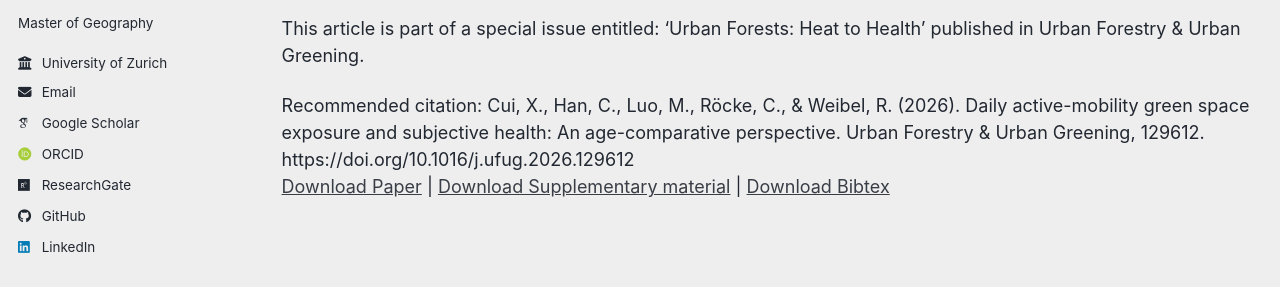
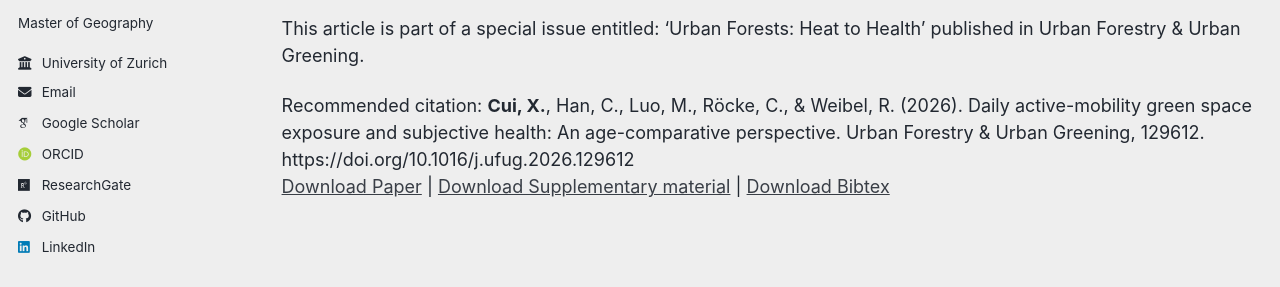
Before and after one commit to 666Xiao666/666Xiao666.github.io, a Jekyll site: the page built from _pages/collection-archive.html, in a window 1280 px wide. Shown: the part 303-590 px from the top of the page. Built offline with Jekyll 4.4.1, drawn with Linux system fonts in a browser that asks for light colours; some web fonts are replaced; a script bundle is joined from its source files by our own code; library files that are not in the unit come from our copies.

```diff
--- a/_includes/archive-single.html
+++ b/_includes/archive-single.html
@@ -53,21 +53,21 @@
     {% endif %}
 
     {% if post.citation and post.paperurl and post.slidesurl and post.bibtexurl %}
-      <p>Recommended citation: {{ post.citation }}<br /><a href="{{ post.paperurl }}">Download Paper</a> | <a href="{{ post.slidesurl }}">Download Supplementary material</a> | <a href="{{ post.bibtexurl }}">Download Bibtex</a></p>
+      <p>Recommended citation: {{ post.citation | replace: "Cui, X.", "<strong>Cui, X.</strong>" | replace: "Cui X.", "<strong>Cui X.</strong>" | replace: "Cui, X", "<strong>Cui, X</strong>" | replace: "Cui X", "<strong>Cui X</strong>" }}<br /><a href="{{ post.paperurl }}">Download Paper</a> | <a href="{{ post.slidesurl }}">Download Supplementary material</a> | <a href="{{ post.bibtexurl }}">Download Bibtex</a></p>
     {% elsif post.citation and post.paperurl and post.slidesurl %}
-      <p>Recommended citation: {{ post.citation }}<br /><a href="{{ post.paperurl }}">Download Paper</a> | <a href="{{ post.slidesurl }}">Download Supplementary material</a></p>
+      <p>Recommended citation: {{ post.citation | replace: "Cui, X.", "<strong>Cui, X.</strong>" | replace: "Cui X.", "<strong>Cui X.</strong>" | replace: "Cui, X", "<strong>Cui, X</strong>" | replace: "Cui X", "<strong>Cui X</strong>" }}<br /><a href="{{ post.paperurl }}">Download Paper</a> | <a href="{{ post.slidesurl }}">Download Supplementary material</a></p>
     {% elsif post.citation and post.paperurl and post.bibtexurl %}
-      <p>Recommended citation: {{ post.citation }}<br /><a href="{{ post.paperurl }}">Download Paper</a> | <a href="{{ post.bibtexurl }}">Download Bibtex</a></p>
+      <p>Recommended citation: {{ post.citation | replace: "Cui, X.", "<strong>Cui, X.</strong>" | replace: "Cui X.", "<strong>Cui X.</strong>" | replace: "Cui, X", "<strong>Cui, X</strong>" | replace: "Cui X", "<strong>Cui X</strong>" }}<br /><a href="{{ post.paperurl }}">Download Paper</a> | <a href="{{ post.bibtexurl }}">Download Bibtex</a></p>
     {% elsif post.citation and post.paperurl %}
-      <p>Recommended citation: {{ post.citation }}<br /><a href="{{ post.paperurl }}">Download Paper</a></p>
+      <p>Recommended citation: {{ post.citation | replace: "Cui, X.", "<strong>Cui, X.</strong>" | replace: "Cui X.", "<strong>Cui X.</strong>" | replace: "Cui, X", "<strong>Cui, X</strong>" | replace: "Cui X", "<strong>Cui X</strong>" }}<br /><a href="{{ post.paperurl }}">Download Paper</a></p>
     {% elsif post.citation and post.slidesurl and post.bibtexurl %}
-      <p>Recommended citation: {{ post.citation }}<br /><a href="{{ post.slidesurl }}">Download Supplementary material</a> | <a href="{{ post.bibtexurl}}">Download Bibtex</a></p>
+      <p>Recommended citation: {{ post.citation | replace: "Cui, X.", "<strong>Cui, X.</strong>" | replace: "Cui X.", "<strong>Cui X.</strong>" | replace: "Cui, X", "<strong>Cui, X</strong>" | replace: "Cui X", "<strong>Cui X</strong>" }}<br /><a href="{{ post.slidesurl }}">Download Supplementary material</a> | <a href="{{ post.bibtexurl}}">Download Bibtex</a></p>
     {% elsif post.citation and post.slidesurl %}
-      <p>Recommended citation: {{ post.citation }}<br /><a href="{{ post.slidesurl }}">Download Supplementary material</a></p>
+      <p>Recommended citation: {{ post.citation | replace: "Cui, X.", "<strong>Cui, X.</strong>" | replace: "Cui X.", "<strong>Cui X.</strong>" | replace: "Cui, X", "<strong>Cui, X</strong>" | replace: "Cui X", "<strong>Cui X</strong>" }}<br /><a href="{{ post.slidesurl }}">Download Supplementary material</a></p>
     {% elsif post.citation and post.bibtexurl %}
-      <p>Recommended citation: {{ post.citation }}<br /><a href="{{ post.bibtexurl }}">Download Bibtex</a></p>
+      <p>Recommended citation: {{ post.citation | replace: "Cui, X.", "<strong>Cui, X.</strong>" | replace: "Cui X.", "<strong>Cui X.</strong>" | replace: "Cui, X", "<strong>Cui, X</strong>" | replace: "Cui X", "<strong>Cui X</strong>" }}<br /><a href="{{ post.bibtexurl }}">Download Bibtex</a></p>
     {% elsif post.citation %}
-      <p>Recommended citation: {{ post.citation }}</p>
+      <p>Recommended citation: {{ post.citation | replace: "Cui, X.", "<strong>Cui, X.</strong>" | replace: "Cui X.", "<strong>Cui X.</strong>" | replace: "Cui, X", "<strong>Cui, X</strong>" | replace: "Cui X", "<strong>Cui X</strong>" }}</p>
     {% elsif post.paperurl and post.bibtexurl %}
       <p><a href="{{ post.paperurl }}">Download Paper</a> | <a href="{{ post.bibtexurl }}">Download Bibtex</a></p>
     {% elsif post.paperurl %}
```
Also changed, not shown: _layouts/single.html (+11 -11 lines).
